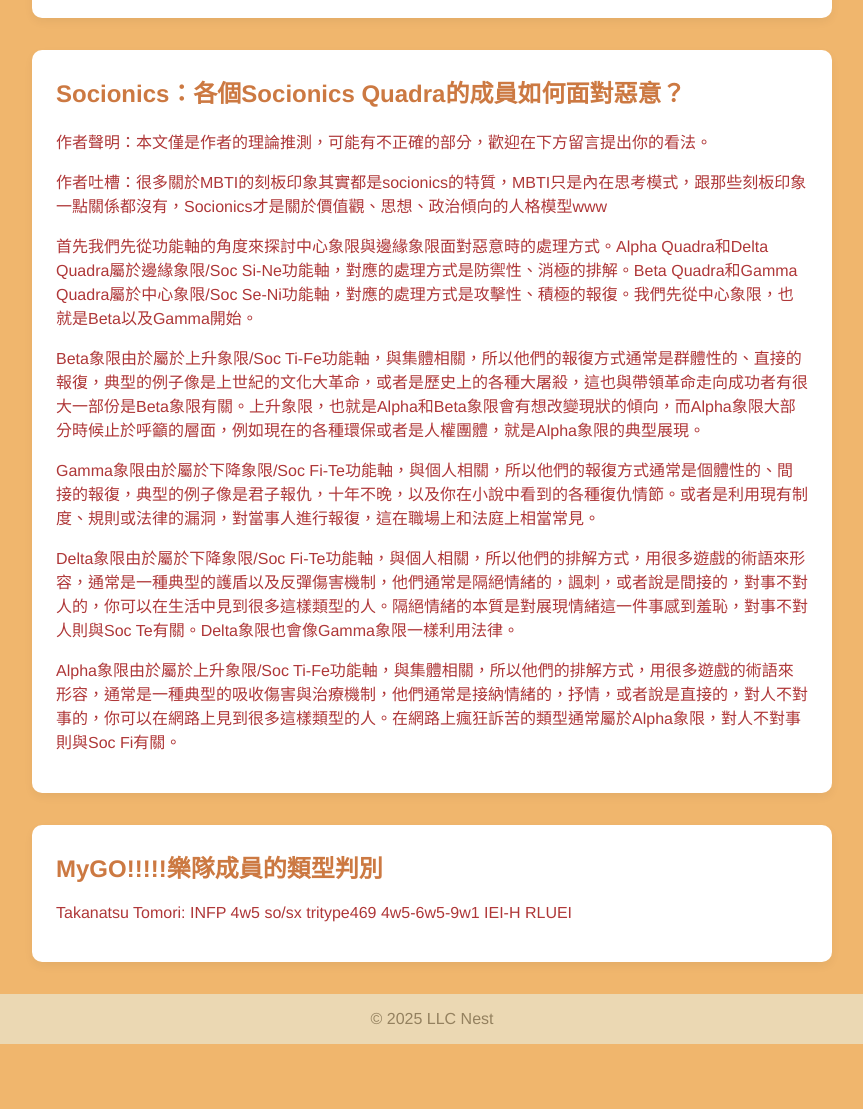
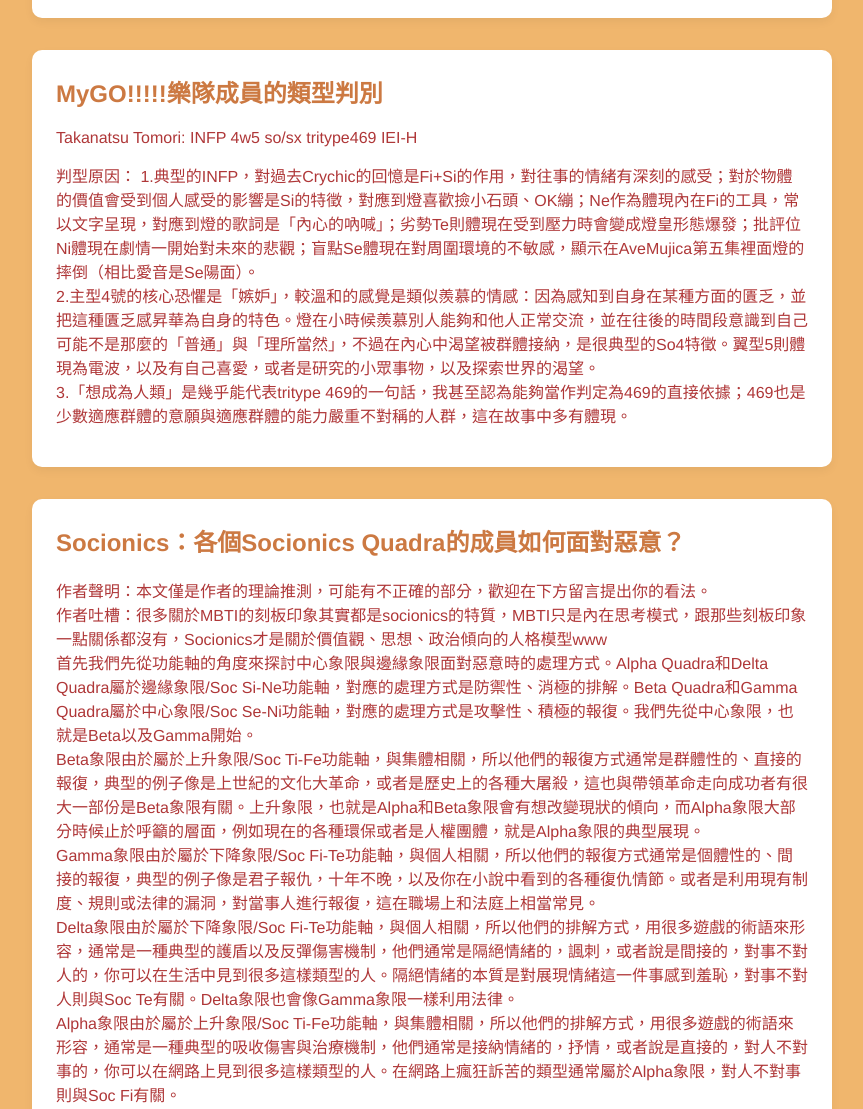
Before and after one commit to llcrit/llcrit.github.io, a plain HTML site: page index.html in a window 1280 px wide. Shown: the part 820-1929 px from the top of the page, without its empty margins (208-1071 px from the left). Before the commit the page ends 1864 px from the top, so only its background shows below. Drawn offline with Linux system fonts and the light colour scheme.

Commit message:
Update index.html

```diff
--- a/index.html
+++ b/index.html
@@ -86,19 +86,27 @@ Alan Walker<br>
       </p>
     </article>
     <article>
-      <h2>Socionics：各個Socionics Quadra的成員如何面對惡意？</h2>
-      <p>作者聲明：本文僅是作者的理論推測，可能有不正確的部分，歡迎在下方留言提出你的看法。</p>
-      <p>作者吐槽：很多關於MBTI的刻板印象其實都是socionics的特質，MBTI只是內在思考模式，跟那些刻板印象一點關係都沒有，Socionics才是關於價值觀、思想、政治傾向的人格模型www</p>
-      <p>首先我們先從功能軸的角度來探討中心象限與邊緣象限面對惡意時的處理方式。Alpha Quadra和Delta Quadra屬於邊緣象限/Soc Si-Ne功能軸，對應的處理方式是防禦性、消極的排解。Beta Quadra和Gamma Quadra屬於中心象限/Soc Se-Ni功能軸，對應的處理方式是攻擊性、積極的報復。我們先從中心象限，也就是Beta以及Gamma開始。</p>
-      <p>Beta象限由於屬於上升象限/Soc Ti-Fe功能軸，與集體相關，所以他們的報復方式通常是群體性的、直接的報復，典型的例子像是上世紀的文化大革命，或者是歷史上的各種大屠殺，這也與帶領革命走向成功者有很大一部份是Beta象限有關。上升象限，也就是Alpha和Beta象限會有想改變現狀的傾向，而Alpha象限大部分時候止於呼籲的層面，例如現在的各種環保或者是人權團體，就是Alpha象限的典型展現。</p>
-      <p>Gamma象限由於屬於下降象限/Soc Fi-Te功能軸，與個人相關，所以他們的報復方式通常是個體性的、間接的報復，典型的例子像是君子報仇，十年不晚，以及你在小說中看到的各種復仇情節。或者是利用現有制度、規則或法律的漏洞，對當事人進行報復，這在職場上和法庭上相當常見。</p>
-      <p>Delta象限由於屬於下降象限/Soc Fi-Te功能軸，與個人相關，所以他們的排解方式，用很多遊戲的術語來形容，通常是一種典型的護盾以及反彈傷害機制，他們通常是隔絕情緒的，諷刺，或者說是間接的，對事不對人的，你可以在生活中見到很多這樣類型的人。隔絕情緒的本質是對展現情緒這一件事感到羞恥，對事不對人則與Soc Te有關。Delta象限也會像Gamma象限一樣利用法律。</p>
-      <p>Alpha象限由於屬於上升象限/Soc Ti-Fe功能軸，與集體相關，所以他們的排解方式，用很多遊戲的術語來形容，通常是一種典型的吸收傷害與治療機制，他們通常是接納情緒的，抒情，或者說是直接的，對人不對事的，你可以在網路上見到很多這樣類型的人。在網路上瘋狂訴苦的類型通常屬於Alpha象限，對人不對事則與Soc Fi有關。</p>
-</p>
+      <h2>MyGO!!!!!樂隊成員的類型判別</h2>
+      <p>Takanatsu Tomori: INFP 4w5 so/sx tritype469 IEI-H</p>
+      <p>
+判型原因：
+1.典型的INFP，對過去Crychic的回憶是Fi+Si的作用，對往事的情緒有深刻的感受；對於物體的價值會受到個人感受的影響是Si的特徵，對應到燈喜歡撿小石頭、OK繃；Ne作為體現內在Fi的工具，常以文字呈現，對應到燈的歌詞是「內心的吶喊」；劣勢Te則體現在受到壓力時會變成燈皇形態爆發；批評位Ni體現在劇情一開始對未來的悲觀；盲點Se體現在對周圍環境的不敏感，顯示在AveMujica第五集裡面燈的摔倒（相比愛音是Se陽面）。<br>
+2.主型4號的核心恐懼是「嫉妒」，較溫和的感覺是類似羨慕的情感：因為感知到自身在某種方面的匱乏，並把這種匱乏感昇華為自身的特色。燈在小時候羨慕別人能夠和他人正常交流，並在往後的時間段意識到自己可能不是那麼的「普通」與「理所當然」，不過在內心中渴望被群體接納，是很典型的So4特徵。翼型5則體現為電波，以及有自己喜愛，或者是研究的小眾事物，以及探索世界的渴望。<br>
+3.「想成為人類」是幾乎能代表tritype 469的一句話，我甚至認為能夠當作判定為469的直接依據；469也是少數適應群體的意願與適應群體的能力嚴重不對稱的人群，這在故事中多有體現。<br>
+      </p>
     </article>
     <article>
-      <h2>MyGO!!!!!樂隊成員的類型判別</h2>
-      <p>Takanatsu Tomori: INFP 4w5 so/sx tritype469 4w5-6w5-9w1 IEI-H RLUEI</p>
+      <h2>Socionics：各個Socionics Quadra的成員如何面對惡意？</h2>
+      <p>
+作者聲明：本文僅是作者的理論推測，可能有不正確的部分，歡迎在下方留言提出你的看法。<br>
+作者吐槽：很多關於MBTI的刻板印象其實都是socionics的特質，MBTI只是內在思考模式，跟那些刻板印象一點關係都沒有，Socionics才是關於價值觀、思想、政治傾向的人格模型www<br>
+
+首先我們先從功能軸的角度來探討中心象限與邊緣象限面對惡意時的處理方式。Alpha Quadra和Delta Quadra屬於邊緣象限/Soc Si-Ne功能軸，對應的處理方式是防禦性、消極的排解。Beta Quadra和Gamma Quadra屬於中心象限/Soc Se-Ni功能軸，對應的處理方式是攻擊性、積極的報復。我們先從中心象限，也就是Beta以及Gamma開始。<br>
+Beta象限由於屬於上升象限/Soc Ti-Fe功能軸，與集體相關，所以他們的報復方式通常是群體性的、直接的報復，典型的例子像是上世紀的文化大革命，或者是歷史上的各種大屠殺，這也與帶領革命走向成功者有很大一部份是Beta象限有關。上升象限，也就是Alpha和Beta象限會有想改變現狀的傾向，而Alpha象限大部分時候止於呼籲的層面，例如現在的各種環保或者是人權團體，就是Alpha象限的典型展現。<br>
+Gamma象限由於屬於下降象限/Soc Fi-Te功能軸，與個人相關，所以他們的報復方式通常是個體性的、間接的報復，典型的例子像是君子報仇，十年不晚，以及你在小說中看到的各種復仇情節。或者是利用現有制度、規則或法律的漏洞，對當事人進行報復，這在職場上和法庭上相當常見。<br>
+Delta象限由於屬於下降象限/Soc Fi-Te功能軸，與個人相關，所以他們的排解方式，用很多遊戲的術語來形容，通常是一種典型的護盾以及反彈傷害機制，他們通常是隔絕情緒的，諷刺，或者說是間接的，對事不對人的，你可以在生活中見到很多這樣類型的人。隔絕情緒的本質是對展現情緒這一件事感到羞恥，對事不對人則與Soc Te有關。Delta象限也會像Gamma象限一樣利用法律。<br>
+Alpha象限由於屬於上升象限/Soc Ti-Fe功能軸，與集體相關，所以他們的排解方式，用很多遊戲的術語來形容，通常是一種典型的吸收傷害與治療機制，他們通常是接納情緒的，抒情，或者說是直接的，對人不對事的，你可以在網路上見到很多這樣類型的人。在網路上瘋狂訴苦的類型通常屬於Alpha象限，對人不對事則與Soc Fi有關。<br>
+      </p>
     </article>
   </main>
   <footer>
```
